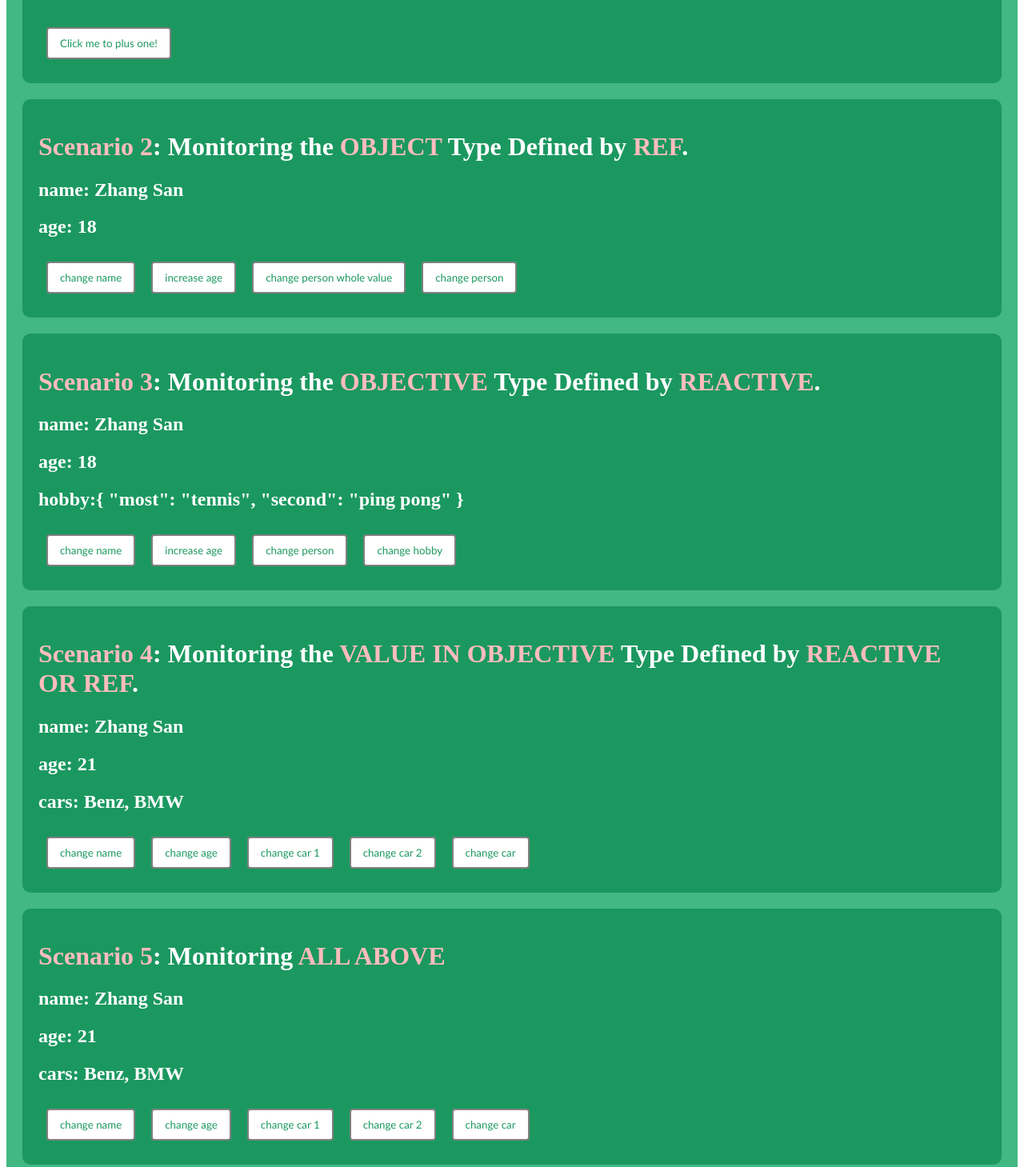
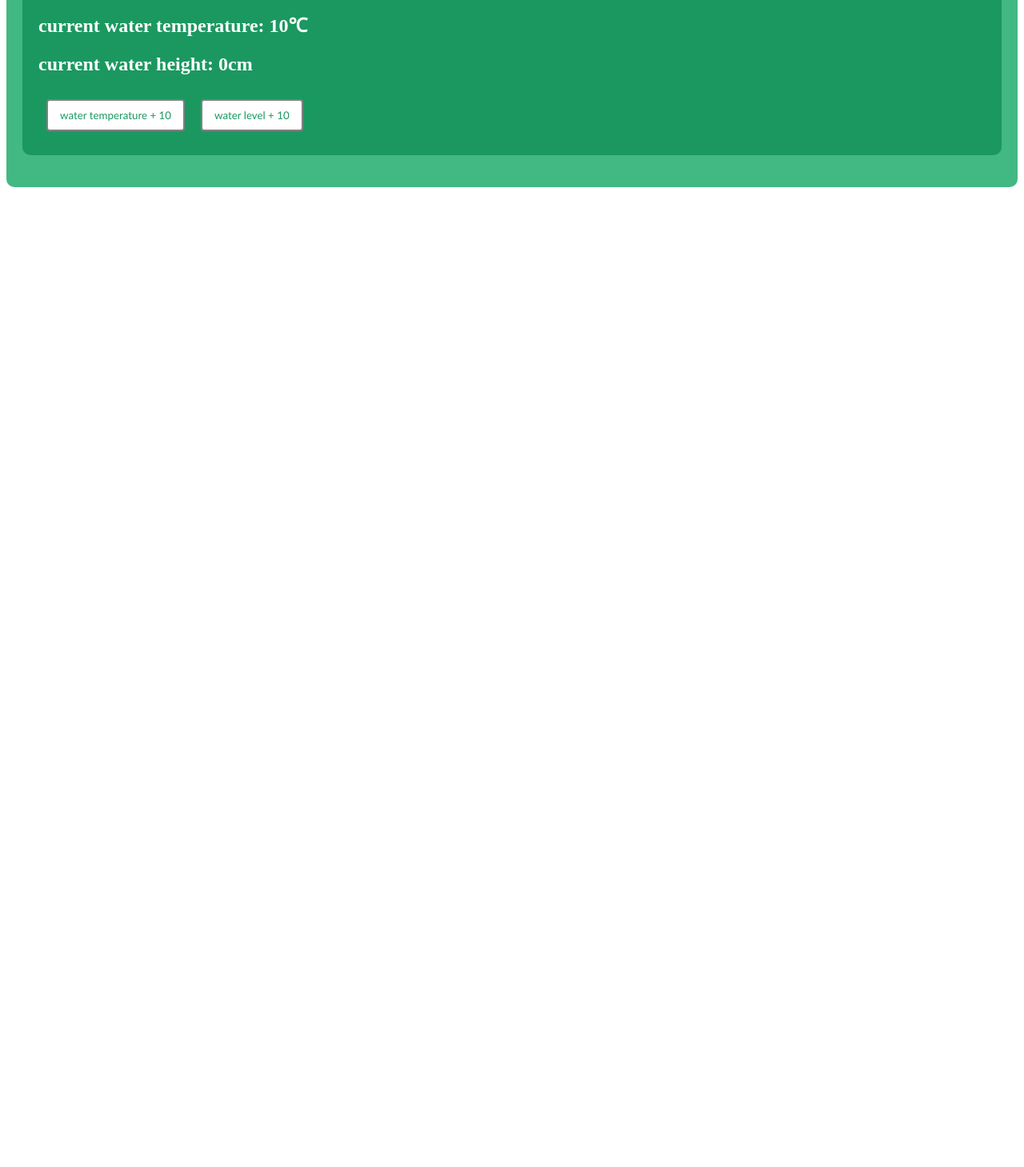
Before and after one commit to kio235/hello_vue3, a Vue app: page / in a window 1280 px wide. Shown: the part 231-1690 px from the top of the page at 80% size. After the commit the page ends 800 px from the top, so only its background shows below. Built offline with nearby package versions, Linux system fonts and the light colour scheme.

Commit message:
10_watch_effect

```diff
--- a/src/App.vue
+++ b/src/App.vue
@@ -8,14 +8,9 @@
 
 </template>
 
-<script lang="ts">
+<script lang="ts" setup name="App">
 import Person from './components/Person.vue';
 
-export default {
-    name: 'App',
-    components: { Person },
-
-}
 </script>
 
 <style>
@@ -45,4 +40,12 @@ button {
     /* font-family: Impact, Haettenschweiler, 'Arial Narrow Bold', sans-serif; */
     color: #ffbcbc;
 }
+
+.person {
+    background-color: #1b9860;
+    border-radius: 10px;
+    padding: 20px;
+    color: white;
+    margin: 20px 0px;
+}
 </style>
--- a/src/components/Person.vue
+++ b/src/components/Person.vue
@@ -1,146 +1,49 @@
 <template>
     <div class="person">
-        <h1><span class="red">Scenario 1</span>: Monitoring the <span class="red">BASIC DATA</span> Type Defined by
-            <span class="red">REF</span>.
-        </h1>
-        <h2>sum: {{ sum }}</h2>
-        <button @click="sumPlusOne()">Click me to plus one!</button>
-    </div>
-
-    <div class="person">
-        <h1><span class="red">Scenario 2</span>: Monitoring the <span class="red">OBJECT</span> Type Defined by <span
-                class="red">REF</span>.
-        </h1>
-        <h2>name: {{ person.name }}</h2>
-        <h2>age: {{ person.age }}</h2>
-        <button @click="changePersonName()">change name</button>
-        <button @click="increasePersonAge()">increase age</button>
-        <button @click="changePersonWhole()">change person whole value</button>
-        <button @click="changePerson()">change person</button>
-    </div>
-
-    <div class="person">
-        <h1><span class="red">Scenario 3</span>: Monitoring the <span class="red">OBJECTIVE</span> Type Defined by <span
-                class="red">REACTIVE</span>.</h1>
-        <h2>name: {{ recPerson.name }}</h2>
-        <h2>age: {{ recPerson.age }}</h2>
-        <h2>hobby:{{ recPerson.hobbys }}</h2>
-        <button @click="changeRecPersonName()">change name</button>
-        <button @click="increaseRecPersonAge()">increase age</button>
-        <button @click="changeRecPerson()">change person</button>
-        <button @click="changeMostHobby()">change hobby</button>
-    </div>
-
-    <div class="person">
-        <Watch_04 />
-    </div>
-    <div class="person">
-        <Watch_05 />
+        <h1>When the water temperature reaches 60 Celsius or the water level reaches 80 cm, send a request to the
+            server.</h1>
+        <h2>current water temperature: {{ waterTemper }}℃</h2>
+        <h2>current water height: {{ waterLevel }}cm</h2>
+        <button @click="addWaterTemper(10)">water temperature + 10</button>
+        <button @click="addWaterLevel(10)">water level + 10</button>
     </div>
 </template>
 
+<script setup lang="ts" name="Person">
+import { ref, watch, watchEffect } from "vue";
+const waterTemper = ref(10);
+const waterLevel = ref(0);
 
-<script lang="ts">
-import Watch_04 from './Watch/Watch_04.vue';
-import Watch_05 from './Watch/Watch_05.vue';
-export default {
-    name: 'Person',
-    components: { Watch_04, Watch_05 }
+function addWaterTemper(temper: number) {
+    waterTemper.value += temper;
 }
+
+function addWaterLevel(height: number) {
+    waterLevel.value += height;
+}
+
+const stopWatchWaterTemperAndLevel = watch(
+    [waterTemper, waterLevel],
+    (newval) => {
+        const [newTemper, newLevel] = newval;
+        if (newTemper >= 60 || newLevel >= 80) {
+            console.log("REQUEST TO SERVER SENT!");
+            // stopWatchWaterTemperAndLevel();
+        }
+        else {
+            console.log("NOTHING HAPPENED");
+            console.log(newTemper, newLevel)
+        }
+    }
+)
+
+// watchEffect(() => {
+//     if (waterTemper.value >= 60 || waterLevel.value >= 80) {
+//         console.log("REQUEST TO SERVER SENT!");
+//     }
+//     console.log(waterTemper.value,waterLevel.value)
+// })
 </script>
 
 
-<script setup lang="ts">
-import { ref, reactive, computed, watch } from 'vue'
-
-const sum = ref(0);
-
-function sumPlusOne() {
-    sum.value += 1;
-}
-
-const stopWatch = watch(sum, (newval, oldval) => {
-    console.log('sum has changed', newval, oldval);
-    if (newval >= 10) {
-        stopWatch();
-    }
-})
-
-/*--------------------------------------------------*/
-
-let person = ref({
-    name: 'Zhang San',
-    age: 18
-})
-
-function changePersonName() {
-    person.value.name = 'Tim Cook';
-}
-
-function increasePersonAge() {
-    person.value.age++;
-}
-
-function changePersonWhole() {
-    person.value = { name: 'W ZZ', age: 23 }
-}
-
-function changePerson() {
-    ({ name: person.value.name, age: person.value.age } = { name: 'LWW', age: 16 })
-}
-
-
-watch(
-    person,
-    (newval, oldval) => {
-        console.log(newval.age, oldval?.age)
-    },
-    { deep: true, immediate: false }
-)
-
-//-------------------------------------------------------------------
-
-let recPerson = reactive({
-    name: 'Zhang San',
-    age: 18,
-    hobbys: {
-        most: 'tennis',
-        second: 'ping pong'
-    }
-})
-
-function changeRecPersonName() {
-    recPerson.name = 'Tim Cook';
-}
-
-function increaseRecPersonAge() {
-    recPerson.age++;
-}
-
-function changeRecPerson() {
-    Object.assign(recPerson, { name: 'LWW', age: 16 })
-    // console.log(recPerson)
-}
-
-function changeMostHobby() {
-    recPerson.hobbys.most = 'sking'
-}
-
-watch(recPerson,
-    (newval, oldval) => {
-        console.log(newval, oldval)
-    },
-    { deep: false }
-)
-</script>
-
-
-<style scoped>
-.person {
-    background-color: #1b9860;
-    border-radius: 10px;
-    padding: 20px;
-    color: white;
-    margin: 20px 0px;
-}
-</style>
+<style scoped></style>
--- a/src/components/Watch/Watch_04.vue
+++ /dev/null
@@ -1,67 +0,0 @@
-<template>
-    <h1><span class="red">Scenario 4</span>: Monitoring the <span class="red">VALUE IN OBJECTIVE</span> Type Defined by
-        <span class="red">REACTIVE OR REF</span>.</h1>
-    <h2>name: {{ person.name }}</h2>
-    <h2>age: {{ person.age }}</h2>
-    <h2>cars: {{ person.car.c1 }}, {{ person.car.c2 }}</h2>
-    <button @click="changeName()">change name</button>
-    <button @click="changeAge()">change age</button>
-    <button @click="changeCar1()">change car 1</button>
-    <button @click="changeCar2()">change car 2</button>
-    <button @click="changeCar()">change car</button>
-</template>
-
-<script lang="ts">
-export default {
-    name: 'Watch_04'
-}
-</script>
-
-<script setup lang="ts">
-import { reactive, watch } from 'vue';
-
-let person = reactive({
-    name: 'Zhang San',
-    age: 21,
-    car: {
-        c1: 'Benz',
-        c2: 'BMW'
-    }
-})
-
-function changeName(){
-    person.name += 'Jr.';
-}
-
-function changeAge(){
-    person.age ++;
-}
-
-function changeCar1(){
-    person.car.c1='Lambo';
-}
-
-function changeCar2(){
-    person.car.c2 = 'Ferrari';
-}
-
-function changeCar(){
-    person.car={
-        c1:'audi',
-        c2:'BYD'
-    }
-}
-
-// 监视，情况四：监视响应式对象中的某个属性，且该属性是基本类型的，要写成函数式
-watch(()=>person.name,(newvalue,oldvalue)=>{
-    console.log(newvalue,oldvalue);
-})
-
-// 监视，情况四：监视响应式对象中的某个属性，且该属性是对象类型的，推荐写函数式（函数式监视地址，直接写监视本身）
-watch(()=>person.car,(newval,oldval)=>{
-    console.log(newval,oldval);
-},{
-    deep:true,
-})
-
-</script>
--- a/src/components/Watch/Watch_05.vue
+++ /dev/null
@@ -1,59 +0,0 @@
-<template>
-    <h1><span class="red">Scenario 5</span>: Monitoring <span class="red">ALL ABOVE</span></h1>
-    <h2>name: {{ person.name }}</h2>
-    <h2>age: {{ person.age }}</h2>
-    <h2>cars: {{ person.car.c1 }}, {{ person.car.c2 }}</h2>
-    <button @click="changeName()">change name</button>
-    <button @click="changeAge()">change age</button>
-    <button @click="changeCar1()">change car 1</button>
-    <button @click="changeCar2()">change car 2</button>
-    <button @click="changeCar()">change car</button>
-</template>
-
-<script lang="ts">
-export default {
-    name: 'Watch_05'
-}
-</script>
-
-<script setup lang="ts">
-import { reactive, watch } from 'vue';
-
-let person = reactive({
-    name: 'Zhang San',
-    age: 21,
-    car: {
-        c1: 'Benz',
-        c2: 'BMW'
-    }
-})
-
-function changeName() {
-    person.name += ' Jr.';
-}
-
-function changeAge() {
-    person.age ++;
-}
-
-function changeCar1() {
-    person.car.c1 = 'Lambo';
-}
-
-function changeCar2() {
-    person.car.c2 = 'Ferrari';
-}
-
-function changeCar() {
-    person.car = {
-        c1: 'audi',
-        c2: 'BYD'
-    }
-}
-
-// 监视，情况五：监视响上述的多个数据
-watch([() => person.name, () => person.car.c1], (newval, oldval) => {
-    console.log(newval, oldval)
-})
-
-</script>
```
